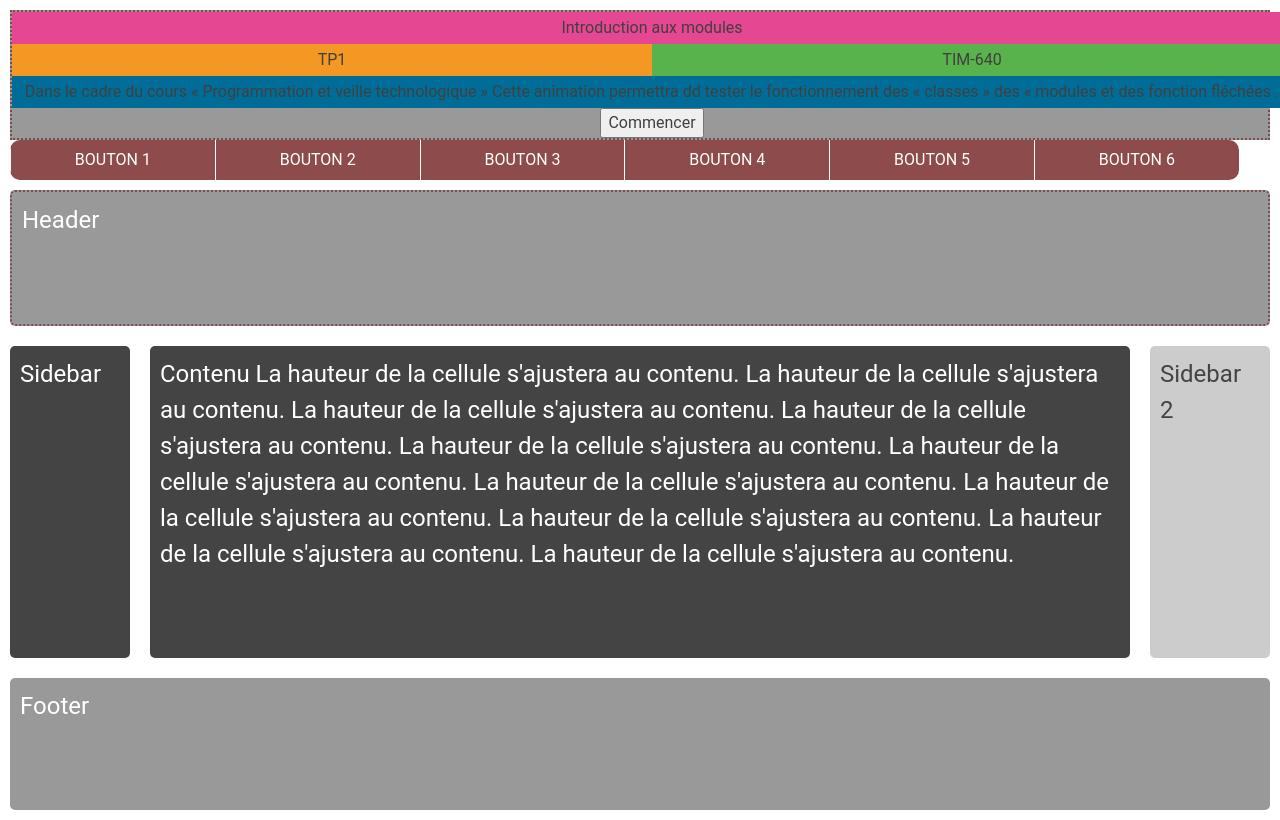
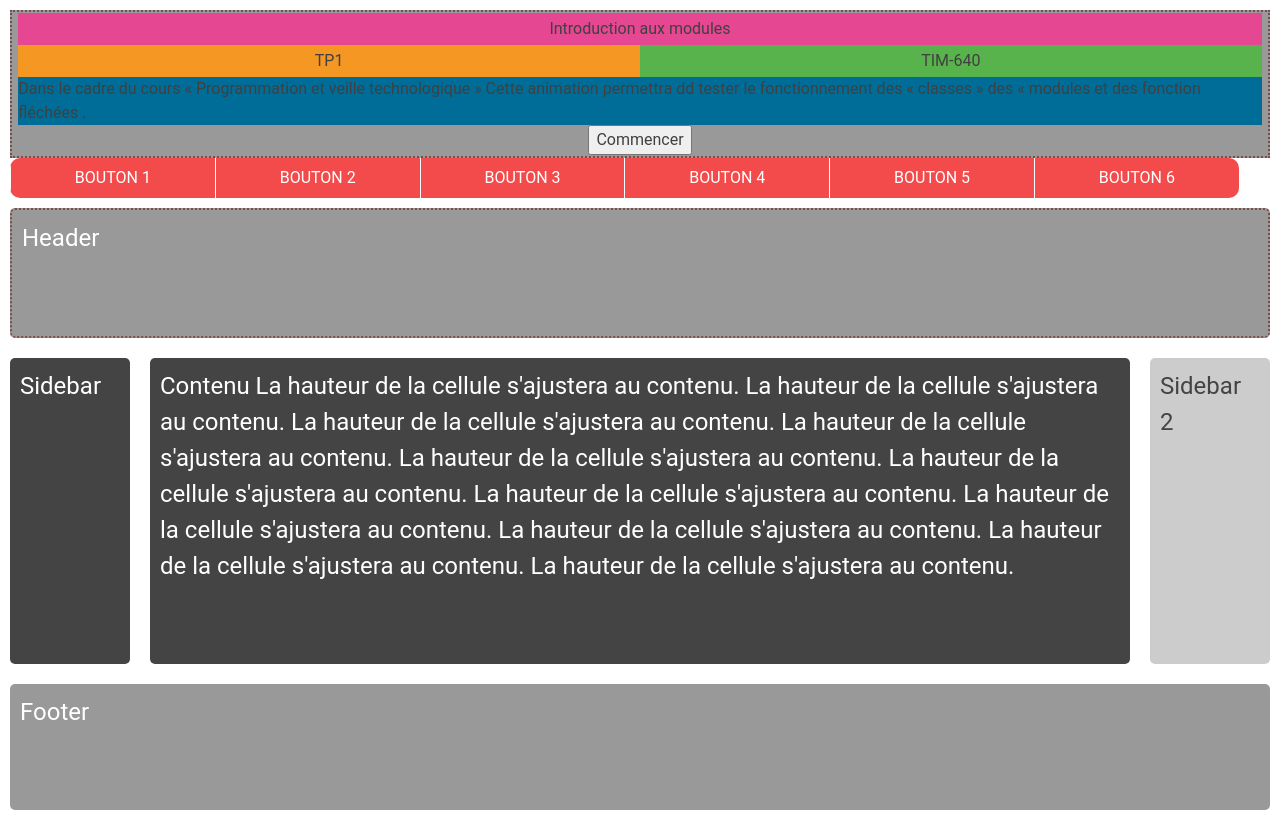
Before and after one commit to KathleenFrancis/Exercice-5, a plain HTML site: page index.htm in a window 1280 px wide. Drawn offline with nearby package versions, Linux system fonts and the light colour scheme.

```diff
--- a/sass/layout/_layout.scss
+++ b/sass/layout/_layout.scss
@@ -9,6 +9,12 @@
 
 .header {
 	border: 2px dotted rgb(124, 76, 76);
+
+	section {
+		width: 99%;
+		padding: 1px;
+		margin: 0 auto;
+	}
 }
 
 .global {
--- a/sass/variables-site/_colors.scss
+++ b/sass/variables-site/_colors.scss
@@ -4,7 +4,7 @@
 $color__background-button: #e6e6e6;
 $color__background-pre: #eee;
 $color__background-ins: #fff9c0;
-$color__menu-nav : #8d4b4b;
+$color__menu-nav : #f34b4b;
 $color__text-screen: #21759b;
 $color__text-input: #666;
 $color__text-input-focus: #111;
```
Also changed, not shown: css/style.css, 1 other file.
